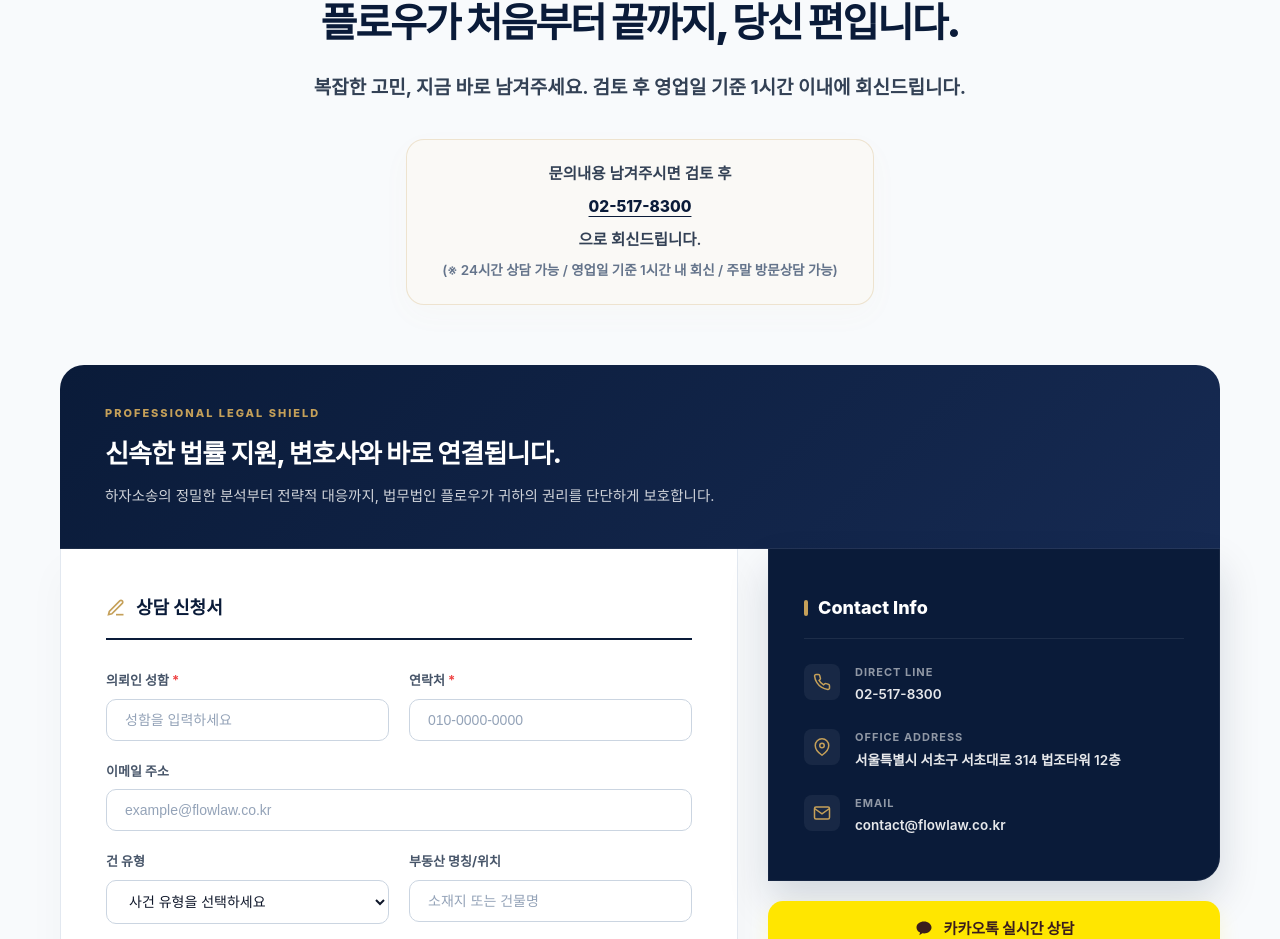
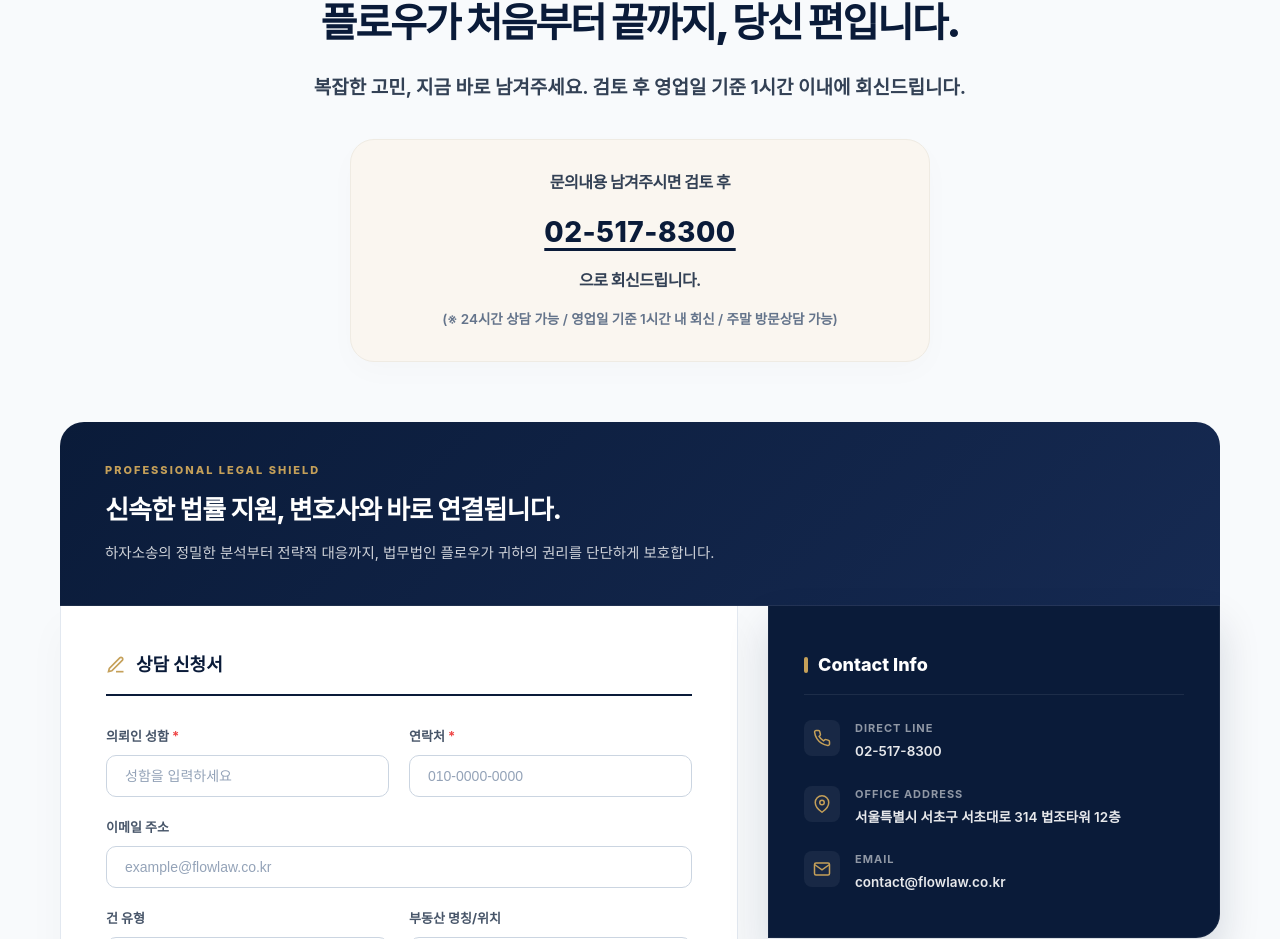
Before and after one commit to 2026flowlaw-cpu/flow, a Next.js app: page /about/location in a window 1280 px wide. Shown: the part 4120-5059 px from the top of the page. Built offline with nearby package versions, Linux system fonts and the light colour scheme; no server answers.

Commit message:
Perfectly align topInfoBadge 4-line centered ivory card layout and typography with exact mockup closeup

```diff
--- a/src/components/Location/InquiryForm/InquiryForm.module.css
+++ b/src/components/Location/InquiryForm/InquiryForm.module.css
@@ -55,32 +55,43 @@
 }
 
 .topInfoBadge {
-  background-color: #faf9f6; /* Soft cream/gold-tinted white for luxurious paper look */
-  border: 1px solid rgba(197, 160, 89, 0.25); /* Subtle brand gold border */
-  border-radius: 18px;
-  padding: 22px 35px;
-  font-size: 15.5px;
-  color: #334155;
-  font-weight: 600;
-  line-height: 1.6;
+  background-color: #FAF6F0; /* Soft, warm premium ivory cream background */
+  border: 1.5px solid #EFEBE3; /* Clean subtle warm border */
+  border-radius: 24px; /* Perfectly rounded as shown in closeup */
+  padding: 30px 45px; /* Extremely generous luxury spacing */
   display: inline-flex;
   flex-direction: column;
-  gap: 8px;
+  gap: 10px;
   align-items: center;
-  box-shadow: 0 10px 30px rgba(197, 160, 89, 0.03); /* Extremely soft gold glow */
+  text-align: center;
+  box-shadow: 0 10px 30px rgba(10, 27, 57, 0.02);
+  max-width: 580px;
+  width: 100%;
+}
+
+.topInfoBadgeLabel {
+  font-size: 16px;
+  color: #334155;
+  font-weight: 700;
+  letter-spacing: -0.5px;
 }
 
 .sloganPhone {
-  color: #0A1B39;
+  font-size: 28px; /* High impact prominent phone number! */
+  color: #0A1B39; /* Deep navy color */
   font-weight: 800;
   text-decoration: underline;
-  text-underline-offset: 4px;
+  text-decoration-thickness: 2.5px;
+  text-underline-offset: 6px;
+  letter-spacing: 0.5px;
+  margin: 4px 0;
 }
 
 .topInfoDesc {
   font-size: 13.5px;
   color: #64748b;
   font-weight: 600;
+  margin-top: 5px;
 }
 
 /* ====================================================
--- a/src/components/Location/InquiryForm/InquiryForm.tsx
+++ b/src/components/Location/InquiryForm/InquiryForm.tsx
@@ -106,7 +106,9 @@ const InquiryForm = () => {
             복잡한 고민, 지금 바로 남겨주세요. 검토 후 영업일 기준 1시간 이내에 회신드립니다.
           </p>
           <div className={styles.topInfoBadge}>
-            문의내용 남겨주시면 검토 후 <strong className={styles.sloganPhone}>02-517-8300</strong>으로 회신드립니다.
+            <span className={styles.topInfoBadgeLabel}>문의내용 남겨주시면 검토 후</span>
+            <strong className={styles.sloganPhone}>02-517-8300</strong>
+            <span className={styles.topInfoBadgeLabel}>으로 회신드립니다.</span>
             <span className={styles.topInfoDesc}>(※ 24시간 상담 가능 / 영업일 기준 1시간 내 회신 / 주말 방문상담 가능)</span>
           </div>
         </div>
```
